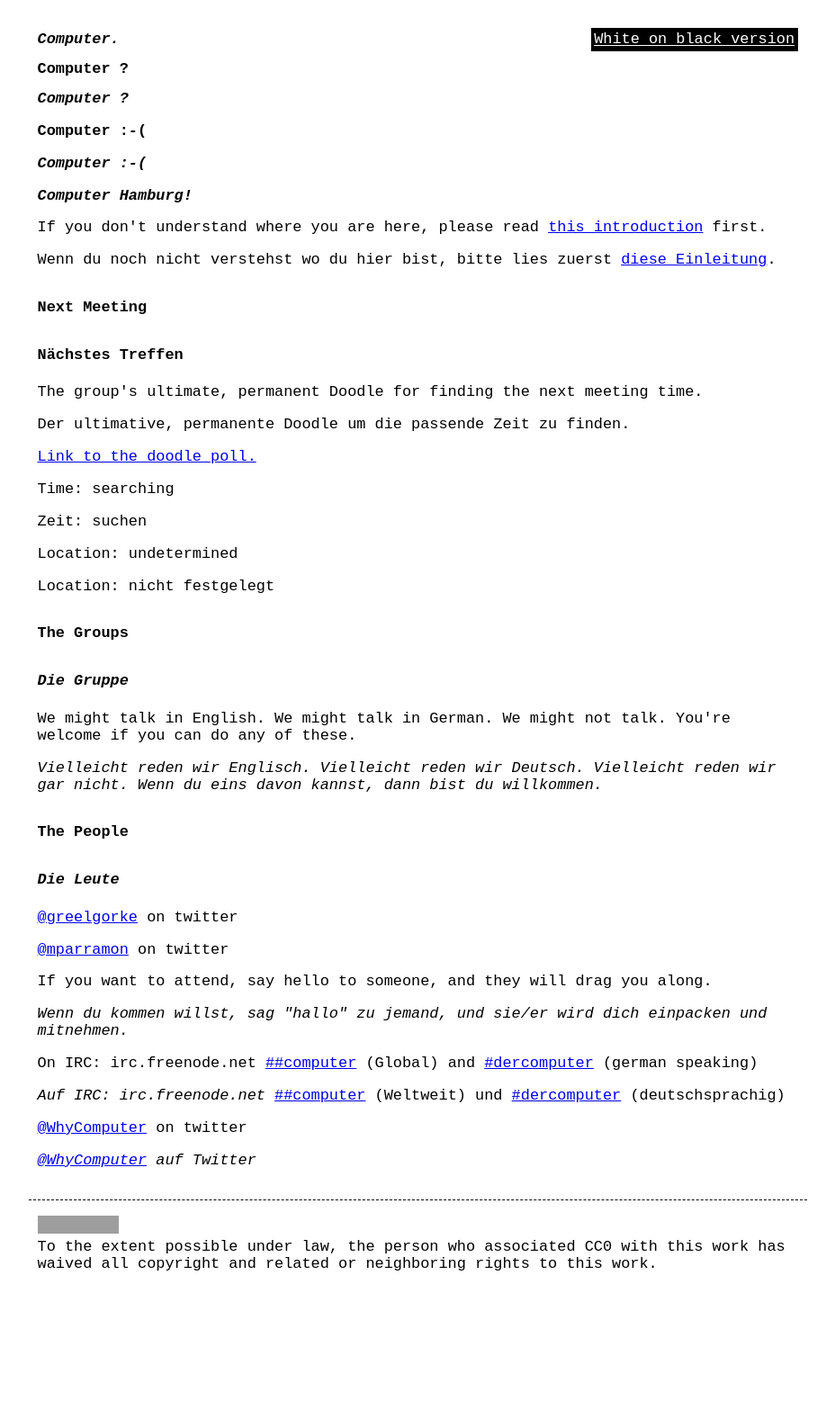
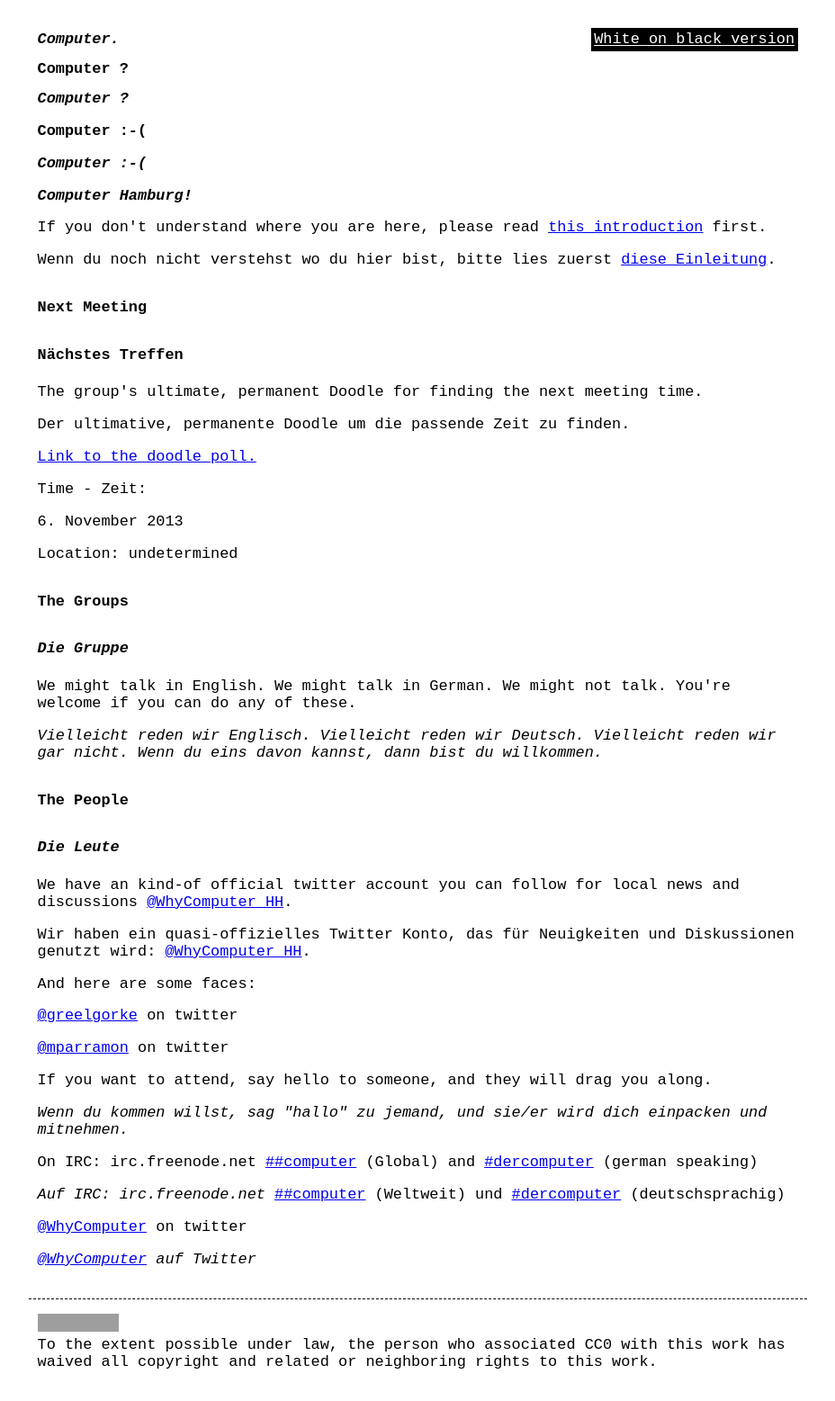
Before and after one commit to computeranonymous/computer, a Jekyll site: the page built from de_hamburg.html, in a window 1280 px wide. Shown: the whole page at 90% size, without its empty margins (176-1104 px from the left). Built offline with Jekyll 4.4.1, drawn with Linux system fonts in a browser that asks for light colours; before the commit the page ends 1447 px from its top, so only the background shows below that; grey boxes are pictures that could not be loaded.

Commit message:
add twitter account for hamburg add time for next meetup

```diff
--- a/de_hamburg.html
+++ b/de_hamburg.html
@@ -22,11 +22,10 @@ title: Computer Anonym - Hamburg
 
       <a href="http://doodle.com/6vr5befut9wtmm4m">Link to the doodle poll.</a>
 
-      <p>Time: searching</p>
-      <p>Zeit: suchen</p>
+      <p>Time - Zeit: </p>
+      <p>6. November 2013</p>
 
       <p>Location: undetermined</p>
-      <p>Location: nicht festgelegt</p>
 
       <h4>The Groups</h4>
       <h4><i>Die Gruppe</i></h4>
@@ -36,6 +35,11 @@ title: Computer Anonym - Hamburg
 
       <h4>The People</h4>
       <h4><i>Die Leute</i></h4>
+
+      <p>We have an kind-of official twitter account you can follow for local news and discussions <a href="https://twitter.com/WhyComputer_HH">@WhyComputer_HH</a>.</p>
+      <p>Wir haben ein quasi-offizielles Twitter Konto, das für Neuigkeiten und Diskussionen genutzt wird: <a href="https://twitter.com/WhyComputer_HH">@WhyComputer_HH</a>.</p>
+
+      <p>And here are some faces:</p>
 
       <p><a href="http://twitter.com/greelgorke">@greelgorke</a> on twitter</p>
       <p><a href="http://twitter.com/mparramon">@mparramon</a> on twitter</p>
```
